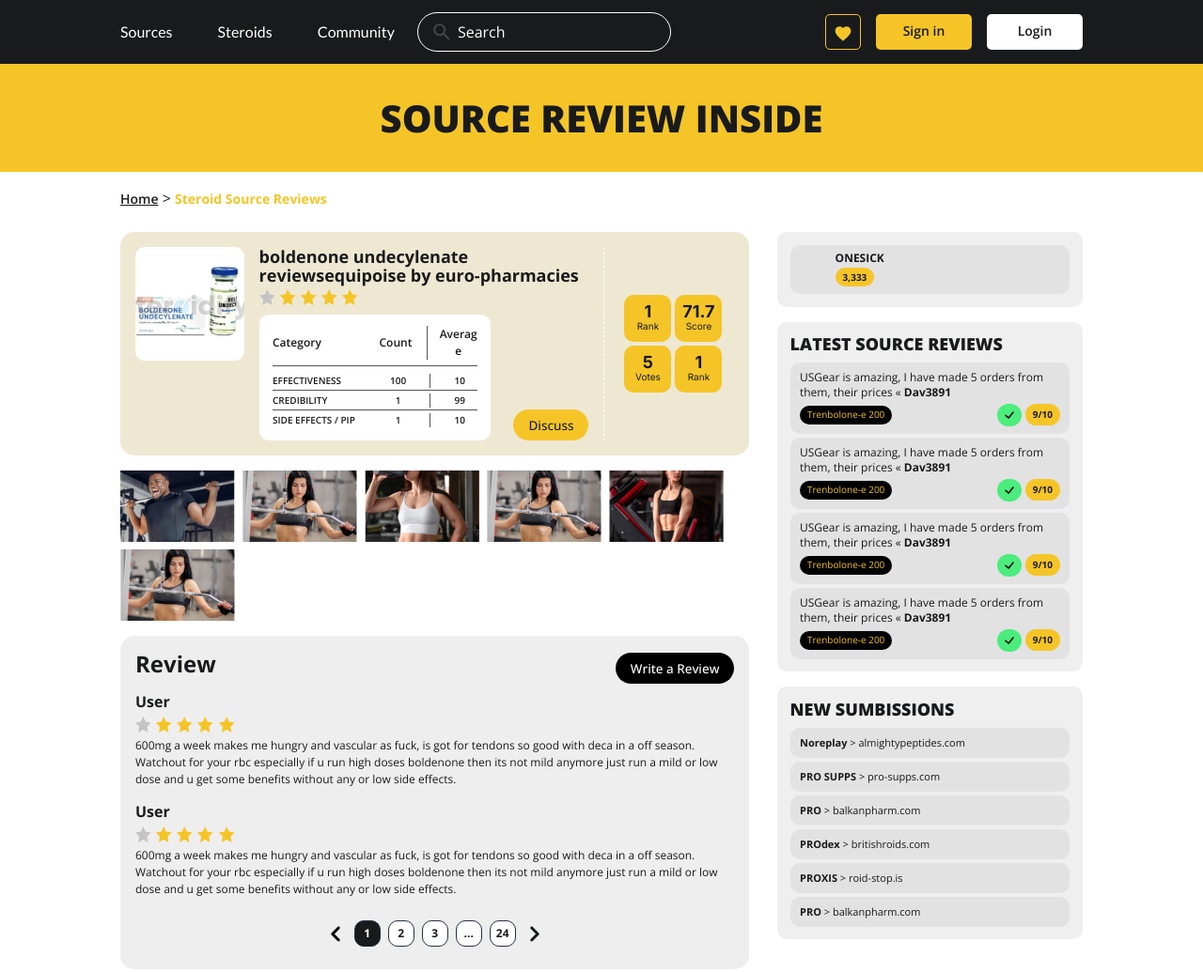
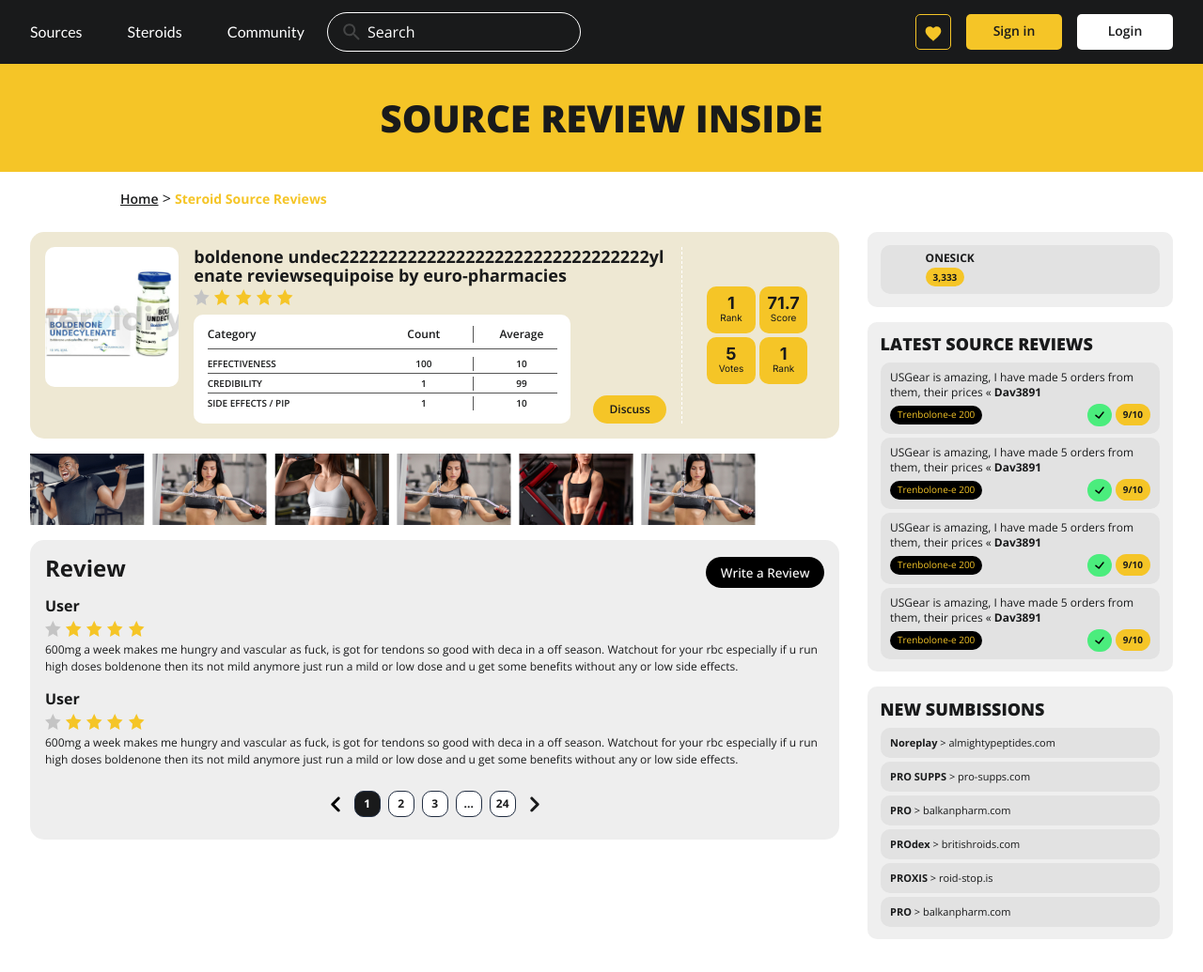
Before and after one commit to ShadowCracks/roid-html, a plain HTML site: page source-review-inside.html in a window 1280 px wide. Shown: the whole page at 94% size. Drawn offline with nearby package versions, Linux system fonts and the light colour scheme.

Commit message:
source-review-inside bugs fixed

```diff
--- a/source-review-inside.html
+++ b/source-review-inside.html
@@ -44,7 +44,8 @@
                 </div>
                 <div class="item-detail_content">
                   <h5 class="fs-6 m-0">
-                    BOLDENONE UNDECYLENATE REVIEWSEQUIPOISE BY EURO-PHARMACIES
+                    BOLDENONE UNDEC22222222222222222222222222222222YLENATE
+                    REVIEWSEQUIPOISE BY EURO-PHARMACIES
                   </h5>
                   <div class="review-stars">
                     <img src="images/icon-review-star-empty.svg" alt="" />
--- a/style.css
+++ b/style.css
@@ -541,18 +541,31 @@ header nav {
 
 /* Source Review Inside */
 .item-detail_content {
-  width: auto;
+  width: 100%;
+  /* border: 1px solid red; */
+  /* overflow: hidden; */
+  word-break: break-all;
+}
+.item-detail_content-wrapper {
+  width: 100%;
+  max-width: 100%;
 }
 .item-detail_img {
   width: auto;
   max-width: 187px;
+  min-width: 100px;
 }
 .item-detail_img img {
   max-width: 100% !important;
 }
 .item-detail_stats-wrapper {
-  width: fit-content;
-  /* width: 23%; */
+  /* width: fit-content; */
+  width: 23%;
+}
+.item-detail_table-wrapper .rounded-btn {
+  font-size: 0.75rem !important;
+  min-width: 78px;
+  font-weight: 600 !important;
 }
 .item-detail_stats {
   width: 100%;
@@ -654,6 +667,11 @@ header nav {
   text-transform: capitalize;
   margin: 0.4rem 0;
 }
+@media screen and (max-width: 1280px) {
+  .main-wrapper {
+    width: 95% !important;
+  }
+}
 @media screen and (max-width: 1200px) {
   .auth-container .right {
     padding: 1rem 1.85rem;
@@ -666,9 +684,6 @@ header nav {
   }
   .community-card {
     width: 48.5% !important;
-  }
-  .main-wrapper {
-    width: 95% !important;
   }
   .item-detail_stats-wrapper {
     width: 17%;
@@ -793,6 +808,10 @@ header nav {
     flex-basis: calc(50% - 280px); /* 50% width minus the gap */
     box-sizing: border-box;
   }
+  .item-detail_content-wrapper {
+    width: 100% !important;
+    max-width: 100% !important;
+  }
 }
 @media screen and (max-width: 576px) {
   .list-item_number {
```
